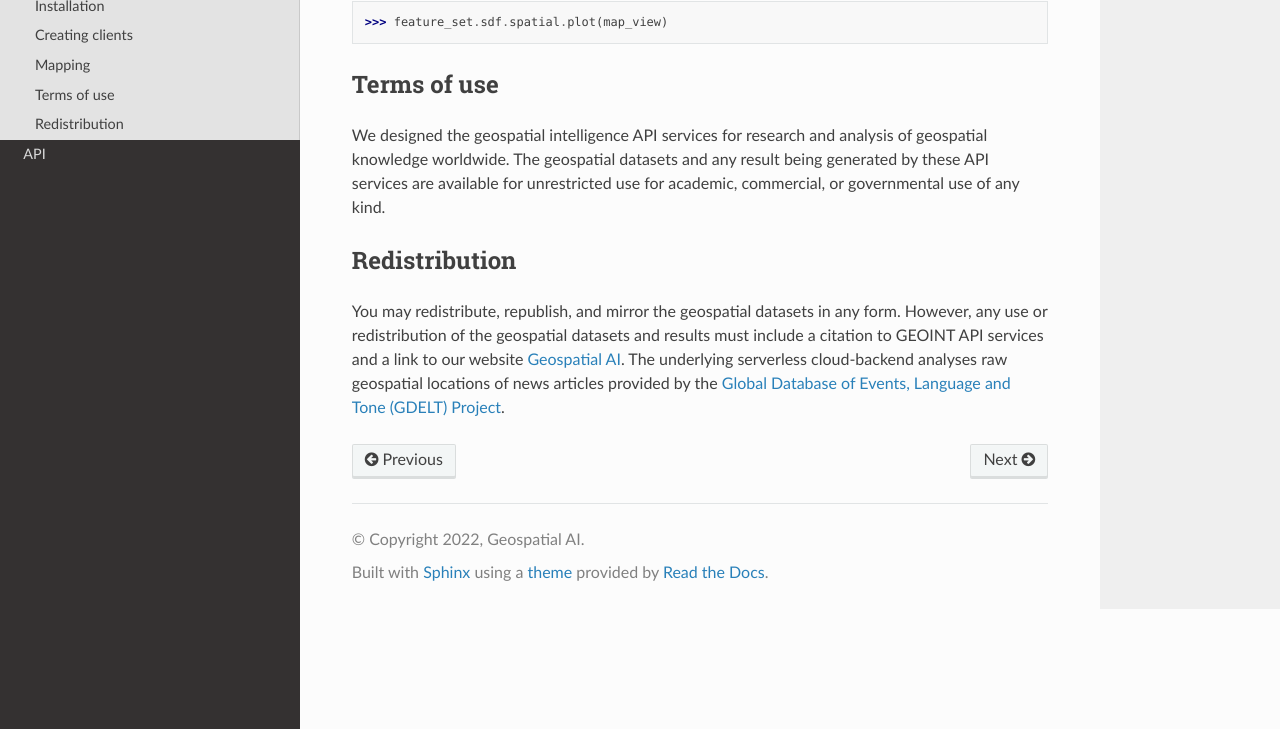
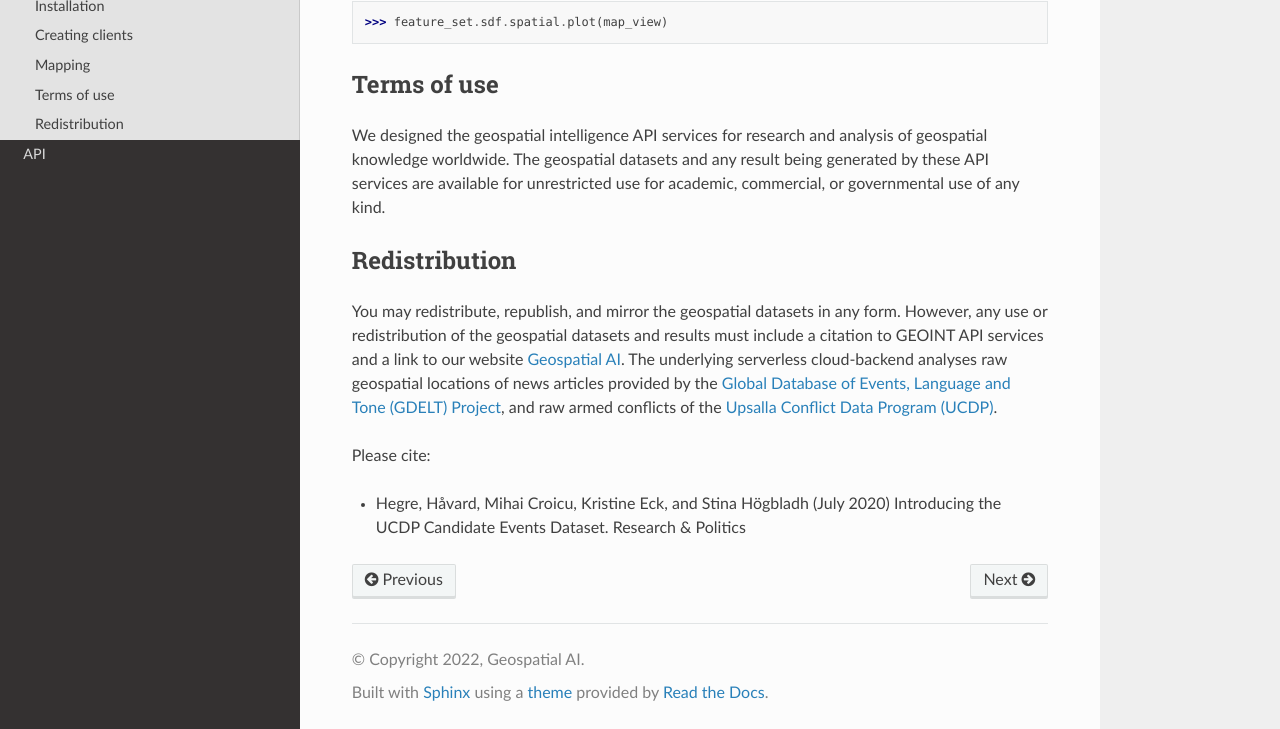
Before and after one commit to Geospatial-AI-DE/georapid-py, a Sphinx documentation site: the page built from docs/source/usage.rst, in a window 1280 px wide and 900 px high, scrolled down 3203 px, cut to the strip 171-900 px from the top of the window. Built offline with Sphinx 7.4.7 and the Read the Docs theme 2.0.0, drawn with Linux system fonts in a browser that asks for light colours.

Commit message:
:books: Updated docs

```diff
--- a/docs/source/usage.rst
+++ b/docs/source/usage.rst
@@ -137,4 +137,10 @@ Redistribution
 --------------
 You may redistribute, republish, and mirror the geospatial datasets in any form.
 However, any use or redistribution of the geospatial datasets and results must include a citation to GEOINT API services and a link to our website `Geospatial AI <https://geospatial-ai.de>`__.
-The underlying serverless cloud-backend analyses raw geospatial locations of news articles provided by the `Global Database of Events, Language and Tone (GDELT) Project <https://www.gdeltproject.org>`__.
+The underlying serverless cloud-backend analyses raw geospatial locations of news articles provided by the `Global Database of Events, Language and Tone (GDELT) Project <https://www.gdeltproject.org>`__,
+and raw armed conflicts of the `Upsalla Conflict Data Program (UCDP) <https://ucdp.uu.se/downloads/index.html#candidate>`__.
+
+Please cite:
+
+- Hegre, Håvard, Mihai Croicu, Kristine Eck, and Stina Högbladh (July 2020)
+  Introducing the UCDP Candidate Events Dataset. Research & Politics
```
